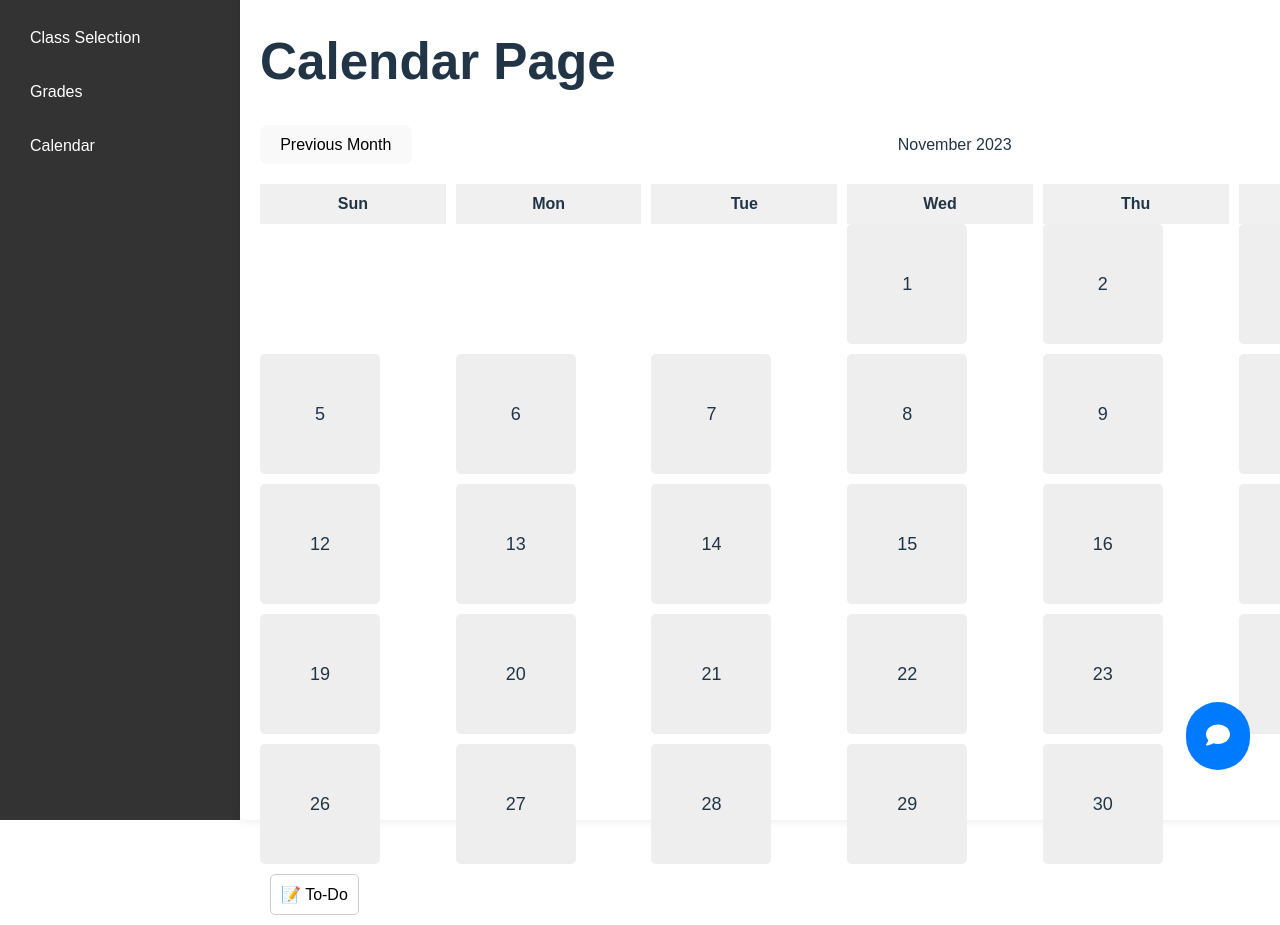
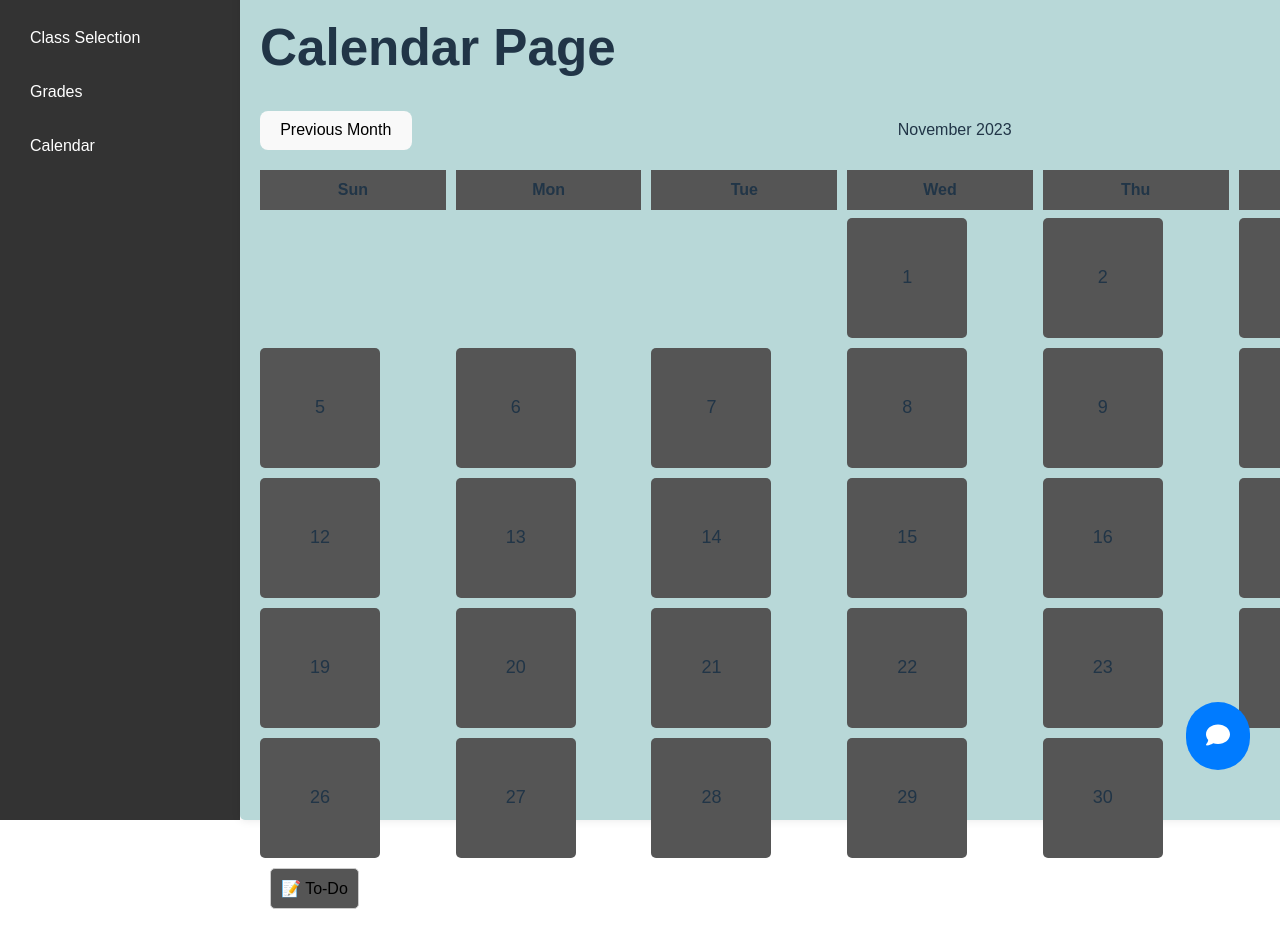
Before and after one commit to joshdoel/CanvasUI, a React (Vite) app in the folder canvas/: page / in a window 1280 px wide. Both pictures are taken after a click on the item "Calendar". Shown: the top 925 px of the page. Built offline with nearby package versions, Linux system fonts and the light colour scheme.

Commit message:
basic css changes so I can see content

```diff
--- a/canvas/src/App.css
+++ b/canvas/src/App.css
@@ -55,12 +55,17 @@ content {
 }
 
 .calendar {
-  background-color: #fff;
+  background-color: #b8d8d8;
   padding: 20px;
   border-radius: 5px;
   box-shadow: 0 0 10px rgba(0, 0, 0, 0.1);
   height: 100vh;
   width: 170vh;
+}
+
+.calendar-title {
+  font-family: 'Arial', sans-serif; /* Use a professional font, replace with your desired font */
+  margin-top: 20px; /* Add margin for spacing */
 }
 
 .calendar-header {
@@ -84,7 +89,7 @@ content {
   height: 120px; /* Increased height */
   width: 120px; /* Increased width */
   border-radius: 5px;
-  background-color: #eee;
+  background-color: #555;
   cursor: pointer;
 }
 
@@ -110,13 +115,14 @@ content {
   display: flex;
   justify-content: center;
   align-items: center;
+  margin-bottom: 1vh;
   height: 40px; /* Increased height */
   font-weight: bold;
-  background-color: #f0f0f0;
+  background-color: #555;
 }
 
 .todo-list-button {
-  background-color: #fff;
+  background-color: #555;
   border: 1px solid #ccc;
   padding: 10px;
   margin: 10px;
@@ -172,7 +178,7 @@ li {
   position: fixed;
   bottom: 90px; /* Adjust as needed to avoid overlapping the button */
   right: 90px;
-  background-color: rgb(241, 209, 209);
+  background-color: #eef5d8;
   box-shadow: 0 0 10px rgba(0, 0, 0, 0.1);
   padding: 250px;
   border-radius: 5px;
@@ -200,7 +206,7 @@ li {
   top: 10px;
   right: 10px;
   padding: 10px;
-  background-color: #fff;
+  background-color: #555;
   border: 1px solid #007bff;
   border-radius: 5px;
 }
@@ -210,7 +216,7 @@ li {
   bottom: 0;
   left: 0;
   width: 100%;
-  background-color: #eee;
+  background-color: #555;
   padding: 10px;
   display: flex;
   align-items: center;
@@ -242,7 +248,7 @@ li {
   bottom: 300px;
   right: 300px;
   transform: translate(-50%, -50%);
-  background-color: #fff;
+  background-color: #555;
   box-shadow: 0 0 10px rgba(0, 0, 0, 0.1);
   padding: 20px;
   border-radius: 5px;
--- a/canvas/src/components/Calendar.jsx
+++ b/canvas/src/components/Calendar.jsx
@@ -123,7 +123,7 @@ const Calendar = () => {
   return (
     <div className="calendar">
       {confetti && <Confetti />} {/* Confetti effect */}
-      <h1>Calendar Page</h1>
+      <h1 className = "calendar-title">Calendar Page</h1>
       <div className="calendar-header">
         <button onClick={() => handleMonthChange(-1)}>Previous Month</button>
         <span>{`${selectedDate.toLocaleString('default', { month: 'long' })} ${selectedDate.getFullYear()}`}</span>
```
